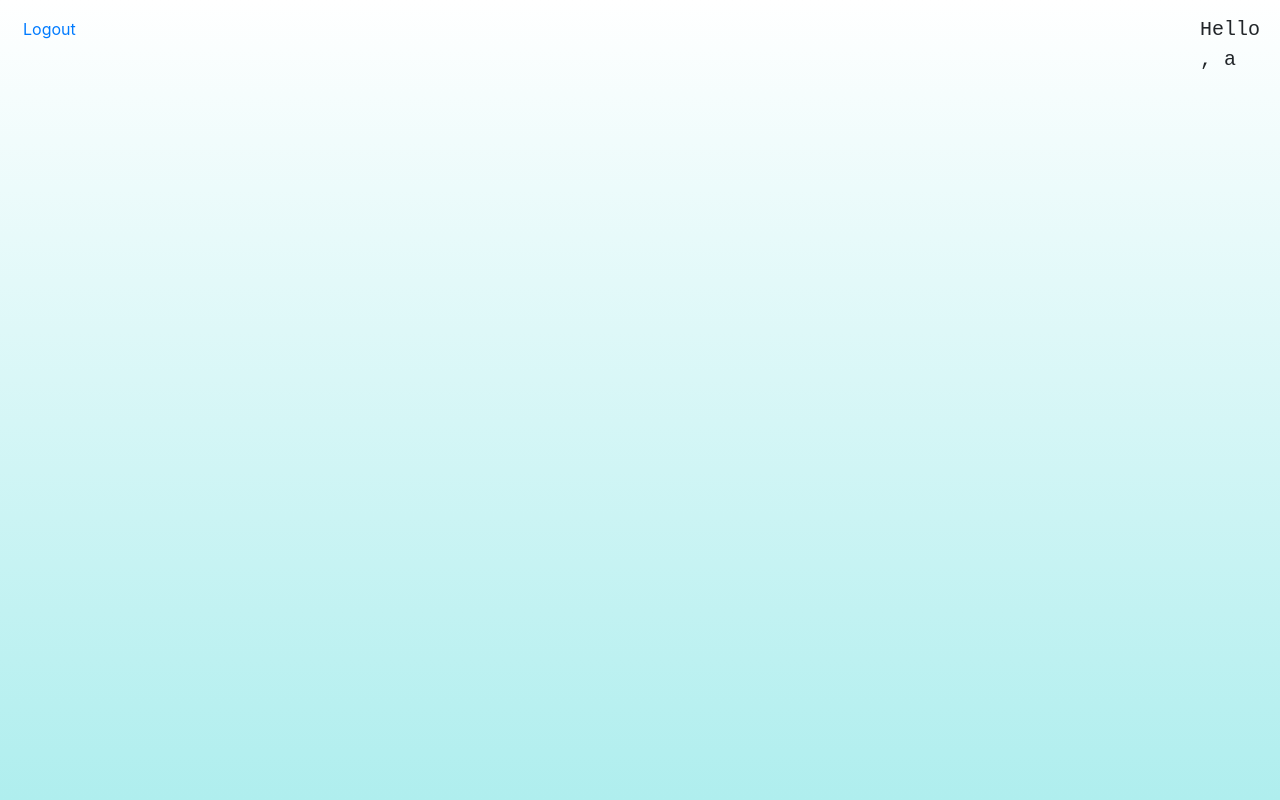
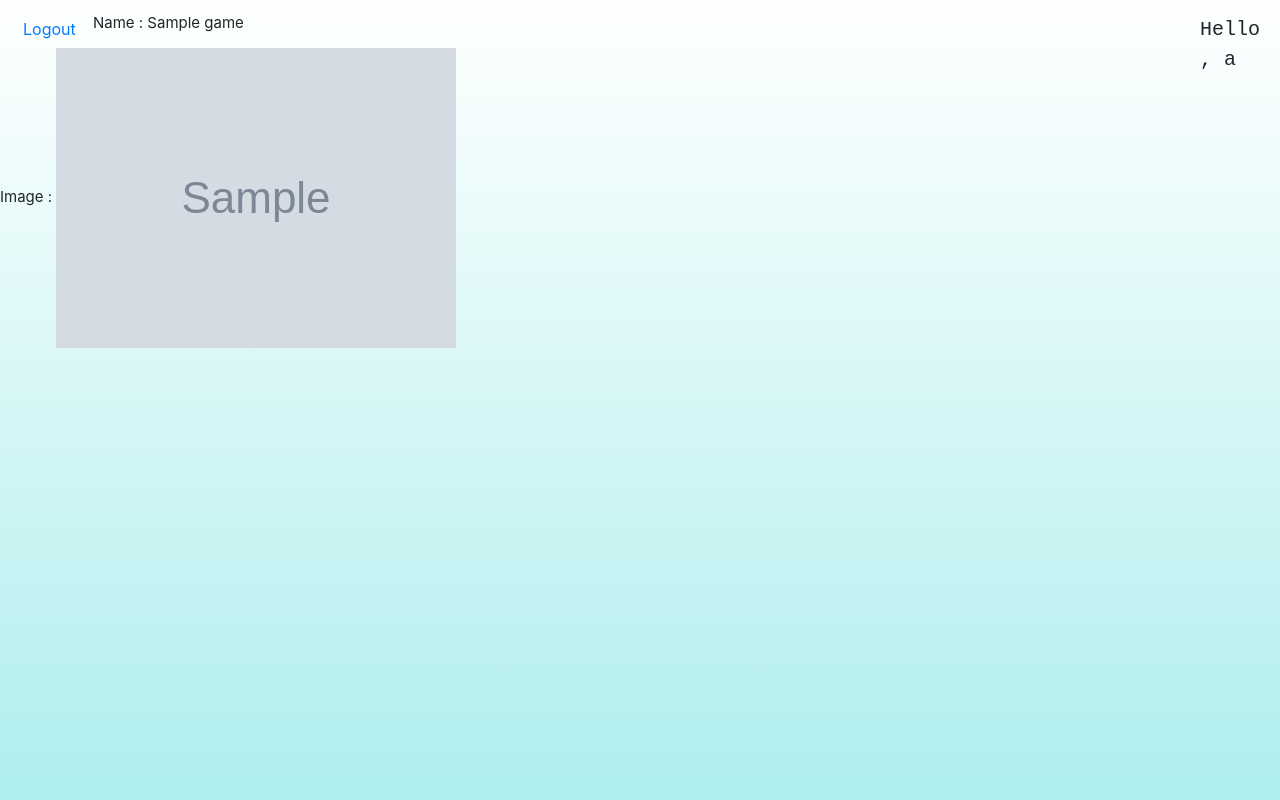
Before and after one commit to yousef19-meet/y2l-individual-project, a Flask app: template templates/searchresult.html in a window 1280 px wide. Run offline with Flask 2, Linux system fonts and the light colour scheme; a user stored in the database is signed in; tables that the repository leaves empty hold one stand-in row (values such as "Sample post"); the template is opened without the code that fills it: most values are stand-ins (such as "Sample title", 1, 10 or a date in 2020); grey boxes marked "Sample" are stand-in pictures; some libraries are stand-ins or nearby versions.

Commit message:
Fixed images + search engine

```diff
--- a/app.py
+++ b/app.py
@@ -1,7 +1,7 @@
 from database import *
 from flask import Flask, flash, render_template, url_for, redirect, request
 from flask import session as login_session
-from flask.ext.session import *
+from flask_session import *
 import requests,json
 app = Flask(__name__)
 app.secret_key = "VERY SECRET."
@@ -44,8 +44,10 @@ def search(data):
         imgsrc = resp.text[Sresult:Sresult + 78]
 
         img_list.append(imgsrc)
-        # print(img_list)
-    return render_template('searchresult.html', final_response= final_response, img_list=img_list)
+
+    for game,image in zip(final_response,img_list):
+        game["image"] = image
+    return (final_response)
 
 ############################################################
 # response = requests.get("https://api-v3.igdb.com/games/1943?fields=url",headers=
@@ -96,7 +98,10 @@ def display_result():
         data = request.form['data']
 
         matches = search(data)
-        print("MATCHES",matches)
+        print("MATCHES : " +str(matches))
+        print("====================================================================")
+        print("Name 1 : " + matches[0]['name'])
+        print("====================================================================")
         if len(matches) == 0:
 
             flash('No matching results for: '+data)
--- a/templates/searchresult.html
+++ b/templates/searchresult.html
@@ -37,9 +37,14 @@
 <!-- #@#@#@#@#@#@#@#@#@#@#@#@#@#@#@#@#@#@#@#@#@#@#@#@#@#@#@#@#@#@#@#@#@#@#@#@#@#@#@#@#@#@#@#@#@#@#@#@#@#@#@#@#@#@#@#@#@#@#@#@#@#@#@#@#@#@#@#@#@#@#@#@#@#@ -->
 
 
+{% for game in matches %}
+Name : {{game["name"]}}<br>
+Image : <img src="{{game['image']}}"><br>
+<!-- Show game details -->
+{% endfor %}
 
 
-<script>
+<!-- <script>
     function image_print(){
           var imgsrc = '{{img_list}}';
           console.log(imgsrc);
@@ -80,6 +85,6 @@
           document.getElementById("demo").innerHTML = result;
 
 
-          </script>
+          </script> -->
 </body>
 </html>
```
Also changed, not shown: database.db.
